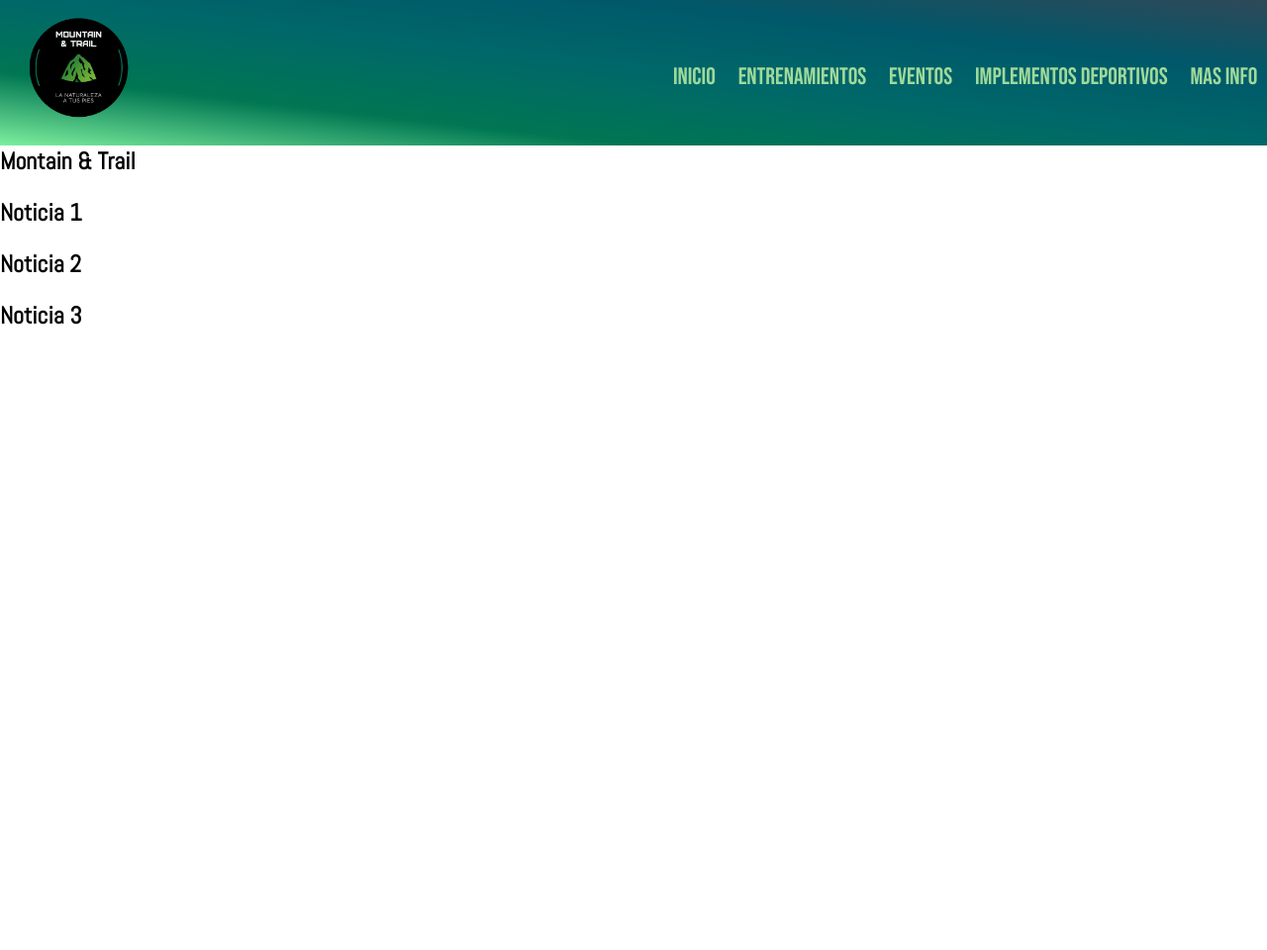
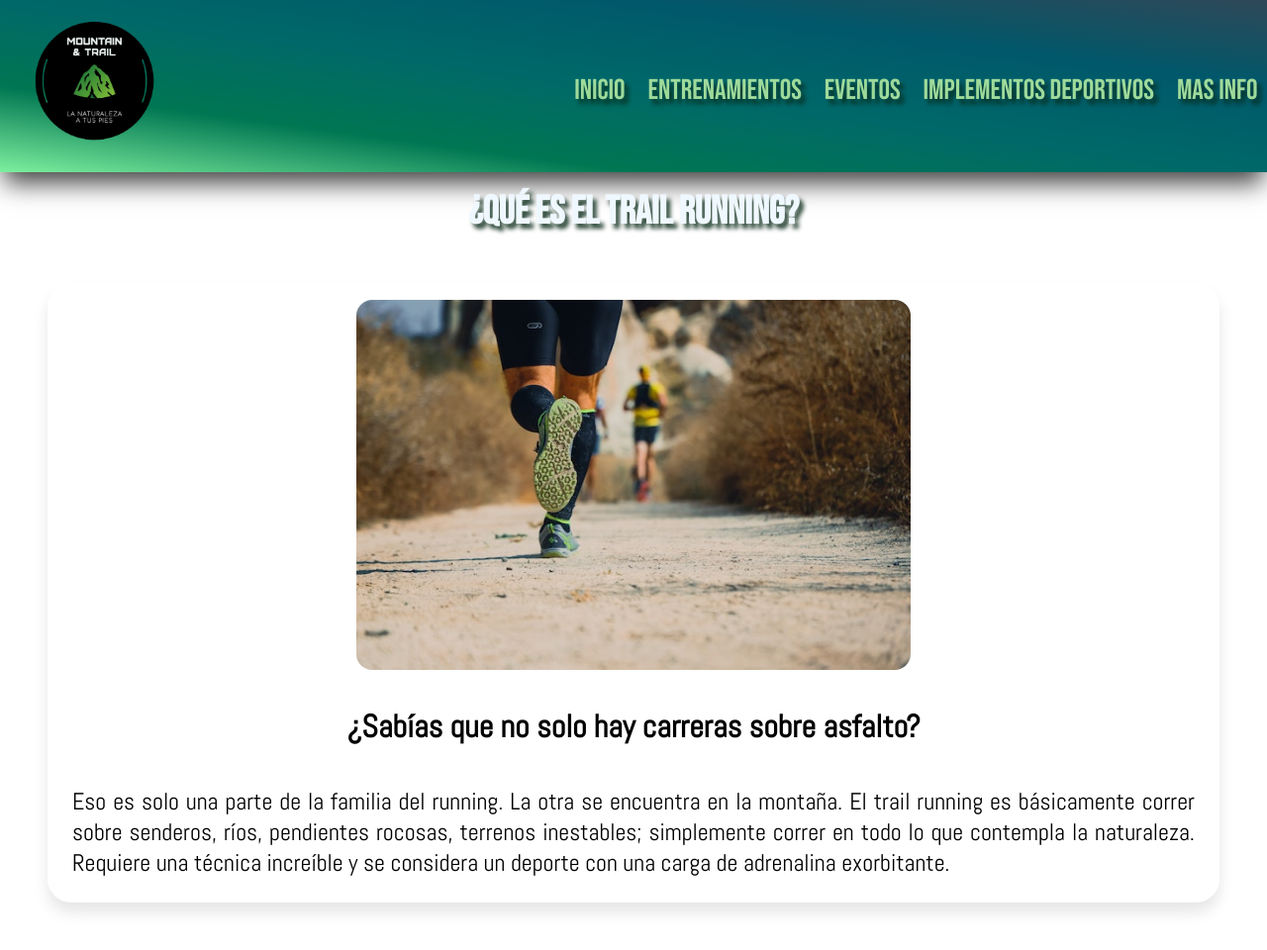
Before and after one commit to Nath-Maya/proyecto-DesarrolloWeb, a plain HTML site: page index.html in a window 1280 px wide. Shown: the whole page at 99% size. Before the commit the page ends 800 px from the top, so only its background shows below. Drawn offline with Linux system fonts and the light colour scheme.

Commit message:
Bloque principal
Se agrega imagen principal y descripcion pagina inicio

```diff
--- a/css/style.css
+++ b/css/style.css
@@ -18,19 +18,32 @@
 
 body {
     font-family: 'Abel', sans-serif;
-    /* background-image: url(/img/pexels-archie-binamira-913215\ \(1\).jpg); */
+    /* fondo de imagen  */
+    background-image: url(/img/pexels-archie-binamira-913215\ \(1\).jpg);
+    background-position: center center;
+    background-repeat: no-repeat;
+    /* la altura de la imagen no supere el contenido */
+    background-attachment: fixed;
+    /* reescalar imagen */
+    background-size: cover;
 }
+
+
 
 /* *ENCABEZADO - BARRA DE NAVEGACION */
 
+
+/* fondo degradado para el encabezado */
 header {
     background-image: linear-gradient(to top right, #7eef9e, #007652, #006869, #00586a, #2f4858);
     width: 100%;
     margin: auto;
+    box-shadow: 0px 15px 24px -4px rgba(0,0,0,0.75);
 }
 
+/* tamano de logo y posicion en el contenedor */
 h1 .logo-header {
-	width: 10rem;
+	width: 12rem;
     height: auto;
     position:relative;
 }
@@ -41,6 +54,7 @@ div .container-header {
 	padding: 20px;
 	margin: 0 auto;
 }
+
 
 .cuerpo-header .container-header {
     display: flex;
@@ -64,9 +78,10 @@ ul .nav-items {
     padding: 0.3rem;
     margin: 0.3rem;
     font-family: 'Bebas Neue', cursive;
-    font-size: 1.5rem;
+    font-size: 1.8rem;
     text-decoration: none;
     color:#9eda9a;
+    text-shadow: 4px 5px 4px rgba(7, 40, 23, 0.849);
 }
 
 nav .nav-items:hover {
@@ -78,6 +93,7 @@ nav .nav-items:hover {
     backdrop-filter: blur(15px);
     -webkit-backdrop-filter: blur(4px);
     border: 1px solid rgba(255, 255, 255, 0.15);
+    transition: 250ms;
 }
 
 @media (min-width: 960px) {
@@ -86,4 +102,55 @@ nav .nav-items:hover {
 	}
 }
 
-/* *TITULO PRINCIPAL */
+/* * TITULO PRICIPAL */
+
+main .titulo-principal {
+    font-size: 2.5rem;
+    color:aliceblue;
+    text-shadow: 4px 5px 4px rgba(7, 40, 23, 0.849);
+    margin: 1rem 0.5rem;
+    font-family: 'Bebas Neue', cursive;
+    text-align: center;
+}
+
+/* *BLOQUE PRINCIPAL */
+
+main .bloque-principal {
+    background: rgba(255, 255, 255, 0.15);
+    border-radius: 1.5rem;
+    box-shadow: 0 10px 15px rgba(0, 0, 0, 0.1);
+    backdrop-filter: blur(8px);
+    -webkit-backdrop-filter: blur(4px);
+    border: 0.5px solid rgba(255, 255, 255, 0.15);
+    margin: 3rem;
+    display: flex;
+    flex-direction:row;
+    flex-wrap: wrap;
+    justify-content: space-around;
+}
+
+div .imagen-principal {
+    position: relative;
+    margin: 1rem;
+    width: 35rem;
+    border-radius: 1rem;
+}
+
+div .imagen-principal:hover {
+    transition: 250ms;
+    box-shadow: -1px -1px 12px 2px rgba(255, 255, 255, 0.51);
+}
+
+
+.parrafo-principal {
+    position: relative;
+    font-size: 1.5rem;
+    text-align: justify;
+    padding:1.5rem
+}
+
+div .subtitulo-principal {
+    margin: 1rem;
+    font-size: 2rem;
+    text-align: center;
+}
--- a/index.html
+++ b/index.html
@@ -1,5 +1,6 @@
 <!DOCTYPE html>
 <html lang="es">
+
 <head>
     <meta charset="UTF-8">
     <meta http-equiv="X-UA-Compatible" content="IE=edge">
@@ -11,7 +12,8 @@
 </head>
 
 <body>
-    <!-- ENCABEZADO - BARRA DE NAVEGACION -->
+ <!-- ENCABEZADO - BARRA DE NAVEGACION -->
+
     <header class="cuerpo-header">
         <div class="container-header">
             <h1>
@@ -23,14 +25,14 @@
                         <a href="./index.html" class="nav-items">Inicio</a>
                     </li>
                     <li>
-                        <a href="./pages/section-entrenamiento.html" class="nav-items"
-                            target="">Entrenamientos</a>
+                        <a href="./pages/section-entrenamiento.html" class="nav-items" target="">Entrenamientos</a>
                     </li>
                     <li>
                         <a href="./pages/section-eventos.html" class="nav-items" target="">Eventos</a>
                     </li>
                     <li>
-                        <a href="./pages/section-implementos.html" class="nav-items" target="">Implementos deportivos</a>
+                        <a href="./pages/section-implementos.html" class="nav-items" target="">Implementos
+                            deportivos</a>
                     </li>
                     <li>
                         <a href="./pages/section-mas.html" class="nav-items" target="">Mas info</a>
@@ -40,51 +42,33 @@
         </div>
     </header>
     <main>
-    <!-- TITULO PRINCIPAL -->
-        <section>
-            <h1 class="titulo-principal">Montain & Trail</h1>
-        </section>
-        <img src="" alt="" class="banner">
-    <!-- BLOQUE PARRAFO INICIAL -->
-        <section class="parrafo-principal">
-            <h3>
-                <p id="">
-                    <!--* Texto -->
-                </p>
-                <p id="">
-                    <!--* Texto -->
-                </p>
-            </h3>
-        </section>
-        <section>
-            <ul class="noticias">
-                <li>
-                    <h2>Noticia 1</h2>
-                    <img src="">
-                    <p class="item-noticia">
-            <!--* Texto -->
-                    </p>
-                </li>
-                <li>
-                    <h2>Noticia 2</h2>
-                    <img src="">
-                    <p class="item-noticia">
-            <!--* Texto -->
-                    </p>
-                </li>
-                <li>
-                    <h2>Noticia 3</h2>
-                    <img src="">
-                    <p class="item-noticia">
-            <!--* Texto -->
-                    </p>
-                </li>
-            </ul>
-        </section>
+ <!-- TITULO PRINCIPAL -->
+
+        <h1 class="titulo-principal">¿Qué es el trail running?</h1>
+ <!-- BLOQUE  PRINCIPAL -->
+
+    <section class="bloque-principal">
+        <div>
+            <img class="imagen-principal" src="/img/pexels-emrah-yazıcıoğlu-12918252.jpg" alt="trail-running">
+        </div>
+        <div>
+            <h2 class="subtitulo-principal">¿Sabías que no solo hay carreras  sobre asfalto? </h2>
+            <p class="parrafo-principal">
+            Eso es solo una parte de la familia del running. La otra se encuentra en la montaña. El trail running es
+            básicamente correr sobre senderos, ríos, pendientes rocosas, terrenos inestables; simplemente correr en todo lo
+            que
+            contempla la naturaleza. Requiere una técnica increíble y se considera un deporte con una carga de adrenalina
+            exorbitante.
+            </p>
+        </div>
+
+    </section>
+
     </main>
     <!-- PIE DE PAGINA / FOOTER -->
     <footer>
         <img src="" alt="">
     </footer>
 </body>
+
 </html>
```
Also changed, not shown: img/kisspng-github-pages-logo-repository-fork-github-logo-1-magentys-5b69de71860c56.3928819415336648815491.jpg (added).
